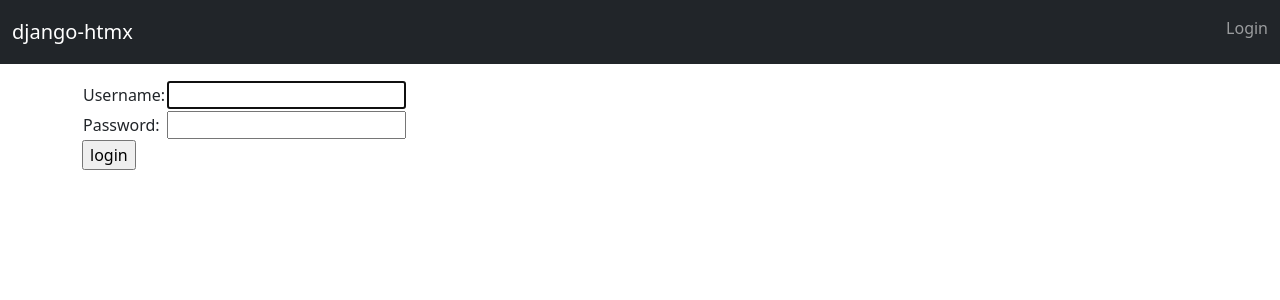
After one commit to amstilp/django-htmx, a Django app: page /accounts/login/ in a window 1280 px wide. The commit adds this page. Shown: the top 300 px of the page. Run offline with Django 4.2, Linux system fonts and the light colour scheme; some libraries are stand-ins or nearby versions.

Commit message:
Allow login and logout
Add a template for the login view. Add a navbar with login and logout
links. Add the LOGIN_REDIRECT_URL to settings. Use the authentication
urls in the site urls file.

```diff
--- a/django_htmx/settings.py
+++ b/django_htmx/settings.py
@@ -128,3 +128,6 @@ DEFAULT_AUTO_FIELD = 'django.db.models.BigAutoField'
 
 # DEVELOPMENT ONLY - this overrides any password validation.
 AUTH_PASSWORD_VALIDATORS = []
+
+
+LOGIN_REDIRECT_URL = "index"
--- a/django_htmx/templates/base.html
+++ b/django_htmx/templates/base.html
@@ -10,11 +10,37 @@
 
 <body>
 
-  <div class="container">
+  <div class="container-fluid p-0">
 
+    {# Navbar #}
+    <nav class="navbar navbar-dark bg-dark mb-3">
+        <div class="container-fluid">
+            <span class="navbar-brand mb-0 h1">django-htmx</span>
+
+          <!-- Login links -->
+          <ul class="navbar-nav  mb-2 ms-md-auto">
+            {% if request.user.is_authenticated %}
+              {# show logout #}
+              <li class="nav-item">
+                <a class="nav-link" href="{% url 'logout' %}"><span class="fa-solid fa-right-from-bracket"></span> Logout {{ user.username }}</a>
+              </li>
+            {% else %}
+              {# show login #}
+              <li class="nav-item">
+                <a class="nav-link" href="{% url 'login' %}"><span class="fa-solid fa-right-to-bracket"></span> Login</a>
+              </li>
+            {% endif %}
+          </ul>
+
+        </div>
+      </nav>
+
+    <div class="container">
 {% block content %}
 Empty content
 {% endblock %}
 
+    </div>
+
   </div>
 </body>
--- /dev/null
+++ b/django_htmx/templates/registration/login.html
@@ -0,0 +1,34 @@
+{% extends "base.html" %}
+
+{% block content %}
+
+  {% if form.errors %}
+    <p>Your username and password didn't match. Please try again.</p>
+  {% endif %}
+
+  {% if next %}
+    {% if user.is_authenticated %}
+      <p>Your account doesn't have access to this page. To proceed,
+      please login with an account that has access.</p>
+    {% else %}
+      <p>Please login to see this page.</p>
+    {% endif %}
+  {% endif %}
+
+  <form method="post" action="{% url 'login' %}">
+    {% csrf_token %}
+    <table>
+      <tr>
+        <td>{{ form.username.label_tag }}</td>
+        <td>{{ form.username }}</td>
+      </tr>
+      <tr>
+        <td>{{ form.password.label_tag }}</td>
+        <td>{{ form.password }}</td>
+      </tr>
+    </table>
+    <input type="submit" value="login">
+    <input type="hidden" name="next" value="{{ next }}">
+  </form>
+
+{% endblock %}
--- a/django_htmx/urls.py
+++ b/django_htmx/urls.py
@@ -15,11 +15,12 @@ Including another URLconf
     2. Add a URL to urlpatterns:  path('blog/', include('blog.urls'))
 """
 from django.contrib import admin
-from django.urls import path
+from django.urls import path, include
 from django.views.generic import TemplateView
 
 
 urlpatterns = [
     path('admin/', admin.site.urls),
     path("", TemplateView.as_view(template_name="index.html"), name="index"),
+    path("accounts/", include("django.contrib.auth.urls")),
 ]
```
